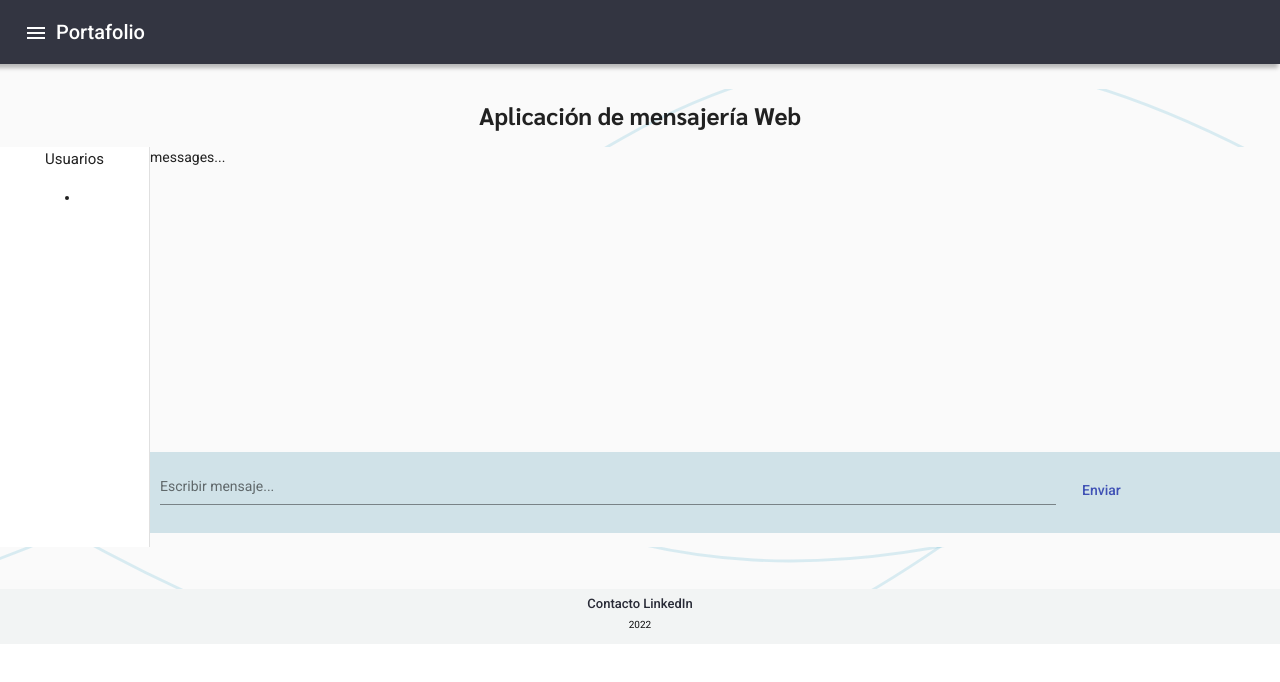
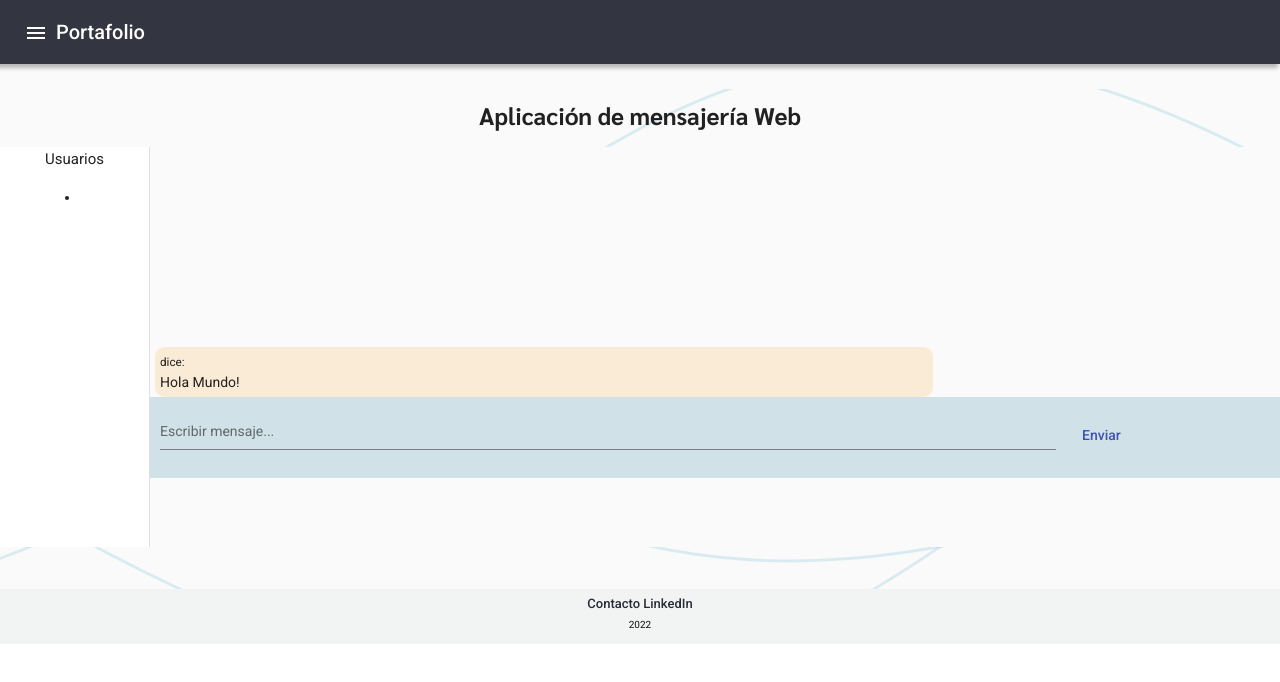
Before and after one commit to Scelying/Portafolio-Angular, an Angular app: page /app-web-chat in a window 1280 px wide. Shown: the top 682 px of the page. Built offline with nearby package versions, Linux system fonts and the light colour scheme.

Commit message:
chtaweb v0.01

```diff
--- a/src/app/Interfaces/messages.ts
+++ b/src/app/Interfaces/messages.ts
@@ -1,3 +1,5 @@
-export class Messages {
-
+export interface Messages {
+  message: string;
+  dateCreated: string;
+  user: string;
 }
--- a/src/app/components/login/web-chat/web-chat.component.css
+++ b/src/app/components/login/web-chat/web-chat.component.css
@@ -62,8 +62,20 @@ textarea {
 }
 
 div.messages {
-    height: 305px;
+
+    height: 200px;
     /* overflow: scroll; */
+}
+
+div.mybubble {
+    /* position: fixed; */
+    align-content: flex-start;
+    background-color: antiquewhite;
+    width: 60%;
+    border-radius: 10px;
+    margin-left: 5px;
+    padding: 5px;
+    min-width: fit-content;
 }
 
 div.input {
--- a/src/app/components/login/web-chat/web-chat.component.html
+++ b/src/app/components/login/web-chat/web-chat.component.html
@@ -3,19 +3,29 @@
   <mat-drawer-container>
     <mat-drawer mode="side" opened>
       <h4>Usuarios</h4>
-      <li> {{user}} </li>
+      <li>{{ user }}</li>
     </mat-drawer>
     <mat-drawer-content>
-      <div class="messages">messages...</div>
+      <div id="msgbox" class="messages"></div>
+      <div class="mybubble">
+        <p style="font-size: smaller; margin: 0;" >
+          dice:
+        </p>
+        Hola Mundo!
+      </div>
+
       <div class="input">
         <mat-form-field>
           <textarea
             matInput
             [(ngModel)]="message"
             placeholder="Escribir mensaje..."
+            (keydown.enter)="sendMessage()"
           ></textarea>
         </mat-form-field>
-        <button mat-button color="primary">Enviar</button>
+        <button mat-button color="primary" (click)="sendMessage()">
+          Enviar
+        </button>
       </div>
     </mat-drawer-content>
   </mat-drawer-container>
--- a/src/app/components/login/web-chat/web-chat.component.ts
+++ b/src/app/components/login/web-chat/web-chat.component.ts
@@ -7,12 +7,24 @@ import { AuthChatService } from '../../../services/auth-chat.service';
   styleUrls: ['./web-chat.component.css'],
 })
 export class WebChatComponent implements OnInit {
-  user = "Default";
+  user = 'Default';
   message = '';
+  dateCreated = '';
 
   constructor(public authService: AuthChatService) {}
 
   ngOnInit(): void {
     this.user = this.authService.userName;
   }
+
+  sendMessage(): any {
+    if (this.message.trim().length !== 0) {
+      const bubbleMessage = document.createElement<"div">('div');
+      bubbleMessage.setAttribute("ngClass", "mybubble");
+      // bubbleMessage.className = 'mybubble';
+      bubbleMessage.innerHTML = `<p style="font-size: smaller; margin: 0px;"> ${this.user} dice: </p> ${this.message}`;
+      document.getElementById('msgbox')?.appendChild(bubbleMessage);
+      this.message = "";
+    }
+  }
 }
```
